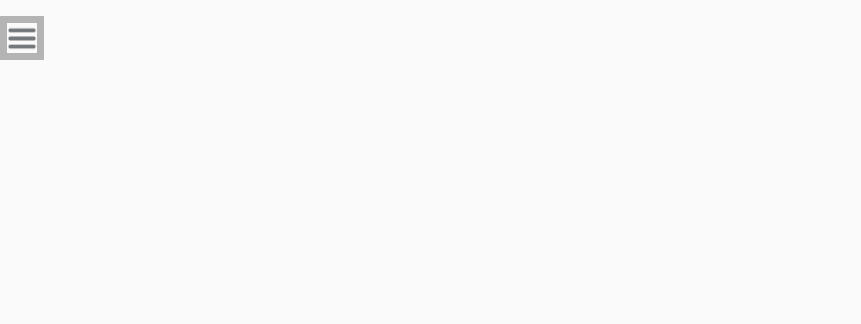
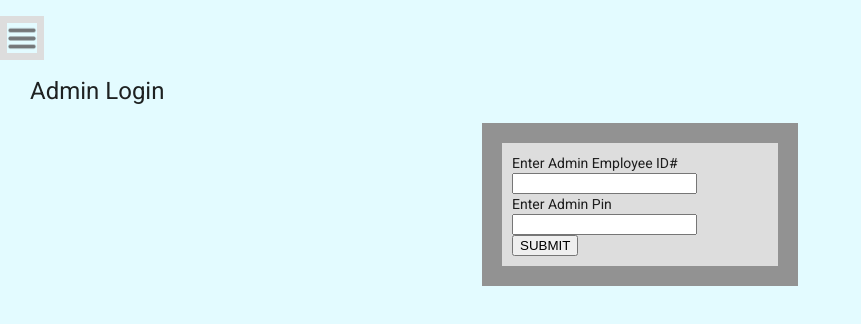
Before and after one commit to JasirDonte1/clockIn-app, an Angular app: page /login in a window 1280 px wide. Before the commit this address led to /. Shown: the top 324 px of the page, without its empty margins (0-861 px from the left). Built offline with nearby package versions, Linux system fonts and the light colour scheme.

Commit message:
some styling completed

```diff
--- a/src/app/admin-login/admin-login.component.css
+++ b/src/app/admin-login/admin-login.component.css
@@ -0,0 +1,11 @@
+h1{
+    padding-top: 10px;
+    padding-left: 30px;
+}
+.shell {
+    margin: auto;
+    width: 20%;
+    border: 20px solid rgb(146, 146, 146);
+    padding: 10px;
+    background-color: rgb(221, 221, 221);
+  }
--- a/src/app/admin-login/admin-login.component.html
+++ b/src/app/admin-login/admin-login.component.html
@@ -1 +1,12 @@
-<p>admin-login works!</p>
+<html>
+    <h1>Admin Login</h1>
+        <div class="shell">
+            <label for="eid">Enter Admin Employee ID#</label>
+            <input name=eid type="text">
+            <br>
+            <label for="pin">Enter Admin Pin</label>
+            <input name=pin type="text">
+            <br>
+            <button type="submit" (click)="AttemptLogin()">SUBMIT</button>
+        </div>
+</html>
--- a/src/app/admin-login/admin-login.component.ts
+++ b/src/app/admin-login/admin-login.component.ts
@@ -7,9 +7,16 @@ import { Component, OnInit } from '@angular/core';
 })
 export class AdminLoginComponent implements OnInit {
 
+  eid:string="";
+  pin:string="";
+
   constructor() { }
 
   ngOnInit(): void {
   }
 
+  AttemptLogin(){
+
+  }
+
 }
--- a/src/app/app.component.css
+++ b/src/app/app.component.css
@@ -1,15 +1,23 @@
+
 mat-sidenav-container {
     height: 100%;
+    background-color: rgb(227, 251, 255);
 }
 mat-sidenav, mat-sidenav-content {
     padding-top: 16px;
 
 }
 mat-sidenav {
-    background-color: rgb(180, 180, 180);
+    background-color: rgb(221, 221, 221);
     width: 200px;
 }
 .sidenav{
     height: 30px;
-    border: 7px solid rgb(180, 180, 180);
+    border: 7px solid rgb(221, 221, 221);
 }
+
+.navButton{
+    background-color: transparent;
+    border: transparent;
+    padding-top: 15px;
+}
--- a/src/app/app.component.html
+++ b/src/app/app.component.html
@@ -1,7 +1,12 @@
+<html>
   <mat-sidenav-container>
-  <mat-sidenav #sidenav mode="side">Sidenav</mat-sidenav>
+    <mat-sidenav #sidenav mode="side">
+      <button class="navButton">Find Employee</button>
+      <button class="navButton">Create New Employee Account</button>
+    </mat-sidenav>
     <mat-sidenav-content>
       <img class="sidenav" src="assets/images/sidenav-icon.png" (click)="sidenav.toggle()"/>
       <router-outlet></router-outlet>
     </mat-sidenav-content>
   </mat-sidenav-container>
+</html>
--- a/src/app/app.module.ts
+++ b/src/app/app.module.ts
@@ -12,10 +12,12 @@ import { RegisterEmployeeComponent } from './register-employee/register-employee
 import { MatCheckboxModule } from '@angular/material/checkbox';
 import { FindEmployeeComponent } from './find-employee/find-employee.component';
 
+
 const appRoute: Routes = [
   {path: '', component: ConsoleComponent},
   {path: 'register', component: RegisterEmployeeComponent },
-  {path: 'search', component: FindEmployeeComponent}
+  {path: 'search', component: FindEmployeeComponent},
+  {path: 'login', component: AdminLoginComponent}
 ];
 
 @NgModule({
--- a/src/app/console/console.component.html
+++ b/src/app/console/console.component.html
@@ -1,6 +1,11 @@
+<button (click)="AdminButtonClicked()">Admin Login</button>
 <div class="input-wrapper">
     <div class="innerSect">
         <input id="input" class="input" type="text" placeholder="Enter Employee ID#" name="eid" [(ngModel)]="userInput" required>
-        <button id="submitButton" (click)="buttonClicked()">SUBMIT</button>
+        <button id="submitButton">SUBMIT</button>
     </div>
 </div>
+<div class="outputConsole">
+
+
+</div>
--- a/src/app/console/console.component.ts
+++ b/src/app/console/console.component.ts
@@ -15,7 +15,7 @@ export class ConsoleComponent implements OnInit {
   ngOnInit(): void {
   }
 
-  buttonClicked(){
+  AdminButtonClicked(){
     this.output = "button was clicked"
   }
 
```
Lines whose indentation alone changed are shown as unchanged.
